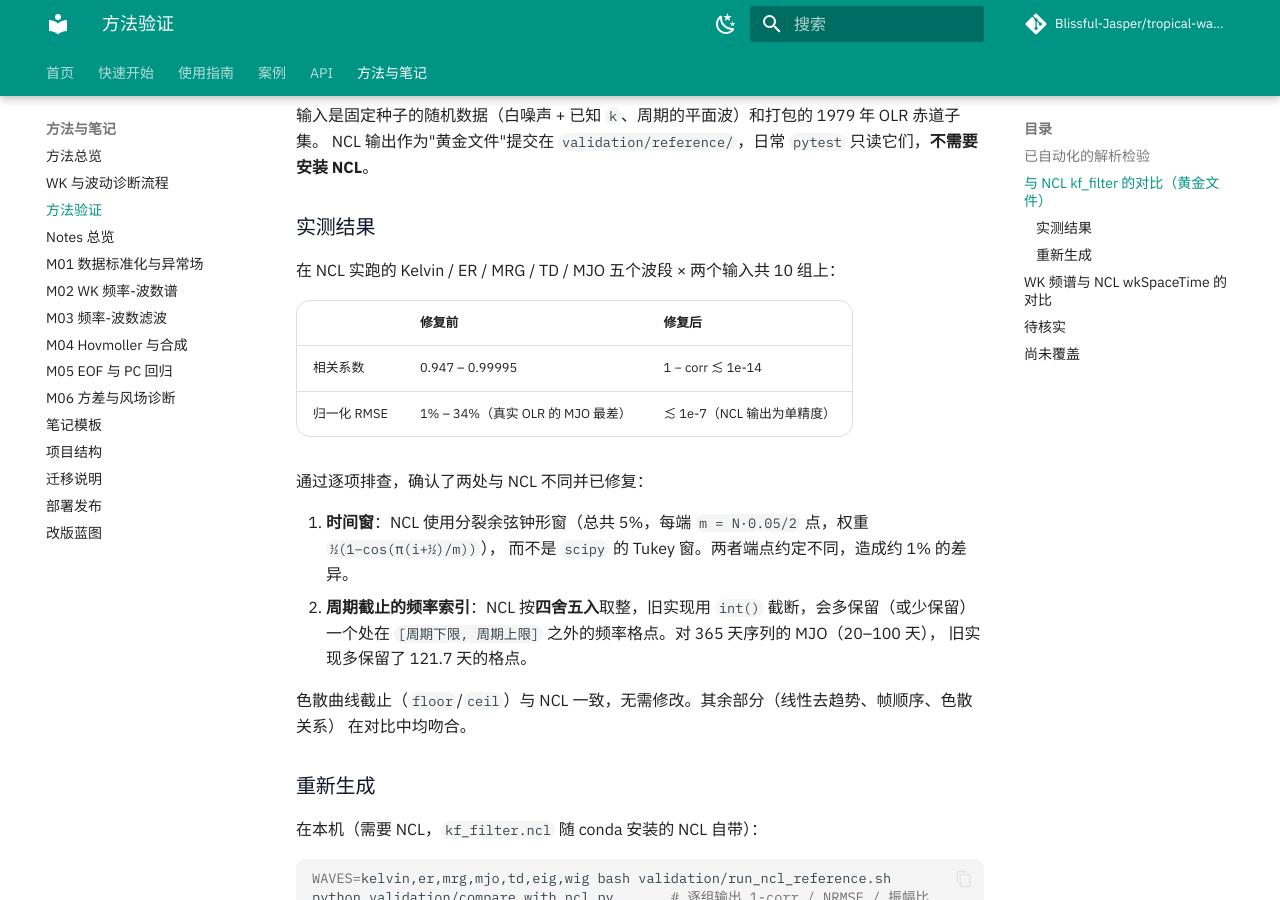
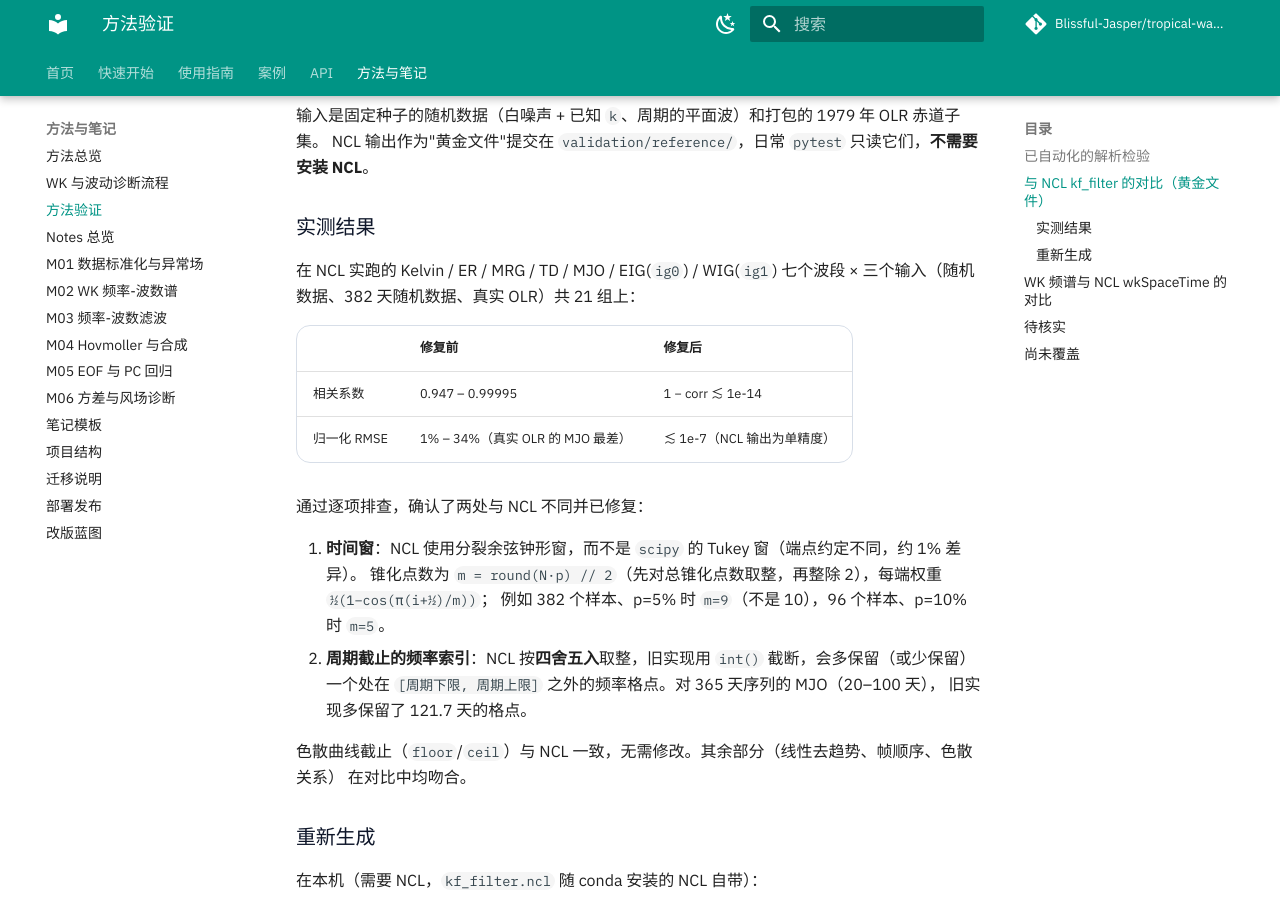
Before and after one commit to Blissful-Jasper/tropical-wave-tools, an MkDocs documentation site: the page built from docs/validation.md, in a window 1280 px wide and 900 px high, scrolled down 794 px. Built offline with MkDocs 1.6.1 and Material for MkDocs 9.7.7, drawn with Linux system fonts in a browser that asks for light colours; comment, search, counter and statistics services are not loaded; some of the changed text lies outside the part shown.

Commit message:
Fix taper length rule using NCL golden files for N=382 and eig/wig bands
Taper points per end are round(N*fraction)//2, not round(N*fraction/2). All 21 kf_filter
comparisons (7 bands x 3 inputs) now agree with NCL to ~1e-7; WK results unchanged.

Co-Authored-By: Claude Sonnet 5.5 <noreply@anthropic.com>
Claude-Session: https://claude.ai/code/session_012TKc35pFjjz8CLG8Dyhw6z

```diff
--- a/docs/validation.md
+++ b/docs/validation.md
@@ -24,7 +24,7 @@ NCL 输出作为"黄金文件"提交在 `validation/reference/`，日常 `pytest
 
 ### 实测结果
 
-在 NCL 实跑的 Kelvin / ER / MRG / TD / MJO 五个波段 × 两个输入共 10 组上：
+在 NCL 实跑的 Kelvin / ER / MRG / TD / MJO / EIG(`ig0`) / WIG(`ig1`) 七个波段 × 三个输入（随机数据、382 天随机数据、真实 OLR）共 21 组上：
 
 | | 修复前 | 修复后 |
 | --- | --- | --- |
@@ -33,8 +33,9 @@ NCL 输出作为"黄金文件"提交在 `validation/reference/`，日常 `pytest
 
 通过逐项排查，确认了两处与 NCL 不同并已修复：
 
-1. **时间窗**：NCL 使用分裂余弦钟形窗（总共 5%，每端 `m = N·0.05/2` 点，权重 `½(1−cos(π(i+½)/m))`），
-   而不是 `scipy` 的 Tukey 窗。两者端点约定不同，造成约 1% 的差异。
+1. **时间窗**：NCL 使用分裂余弦钟形窗，而不是 `scipy` 的 Tukey 窗（端点约定不同，约 1% 差异）。
+   锥化点数为 `m = round(N·p) // 2`（先对总锥化点数取整，再整除 2），每端权重 `½(1−cos(π(i+½)/m))`；
+   例如 382 个样本、p=5% 时 `m=9`（不是 10），96 个样本、p=10% 时 `m=5`。
 2. **周期截止的频率索引**：NCL 按**四舍五入**取整，旧实现用 `int()` 截断，会多保留（或少保留）
    一个处在 `[周期下限, 周期上限]` 之外的频率格点。对 365 天序列的 MJO（20–100 天），
    旧实现多保留了 121.7 天的格点。
@@ -85,10 +86,8 @@ pytest tests/test_ncl_reference.py          # 存在黄金文件时自动执行
 
 ## 待核实
 
-- **分裂余弦窗的点数取整**：已有数据（N=360、365）下 `floor` 与 `round` 无法区分；
-  `validation/odd_input.nc`（N=382，`m=9.55`）专门用来判定，需要用 NCL 重新生成该输入的参考文件。
-- **`eig`（NCL `ig0`）与 `wig`（NCL `ig1`）两个分支**尚未与 NCL 对比，已加入 `WAVES` 列表。
-- 上面"尚未解释的残差"。
+- 重叠窗口 WK 谱（`nDaySkip=-60`）在最低非零频率格点上仍有小差异，原因未明（见上文）。
+- 锥化点数公式 `round(N·p)//2` 由 N=96、360、365、382 四个长度反推；更多长度可进一步确认。
 
 ## 尚未覆盖
 
```
Also changed, not shown: CHANGELOG.md (+3 -0 lines), 2 other files.
